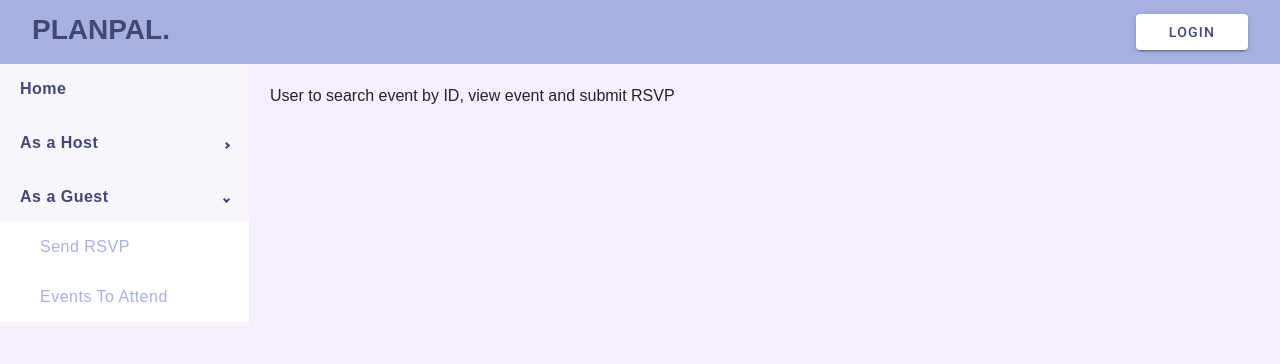
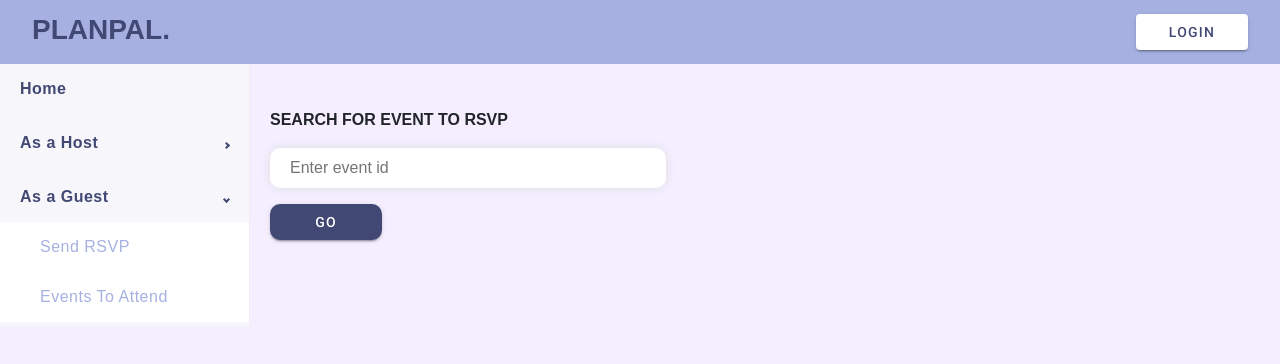
Before and after one commit to samanthatan01/PlanPal, a React (Vite) app in the folder Frontend/: page /respond in a window 1280 px wide. Shown: the top 364 px of the page. Built offline with nearby package versions, Linux system fonts and the light colour scheme.

Commit message:
Update Response.jsx
create searchbar

```diff
--- a/Frontend/src/pages/Response.jsx
+++ b/Frontend/src/pages/Response.jsx
@@ -1,13 +1,43 @@
-import React from "react";
+import React, { useState } from "react";
 import SideBar from "../components/SideBar";
+import styles from "../components/Events.module.css";
+import UserContext from "../context/user";
+import useFetch from "../hooks/useFetch";
+import { useNavigate } from "react-router-dom";
 
 const Response = () => {
+  const [searchId, setSearchId] = useState("");
+  const navigate = useNavigate();
+
+  const goToEvent = () => {
+    navigate("/events/" + searchId);
+  };
+
   return (
     <>
       <div style={{ display: "flex" }}>
         <SideBar></SideBar>
         <main style={{ flexGrow: 1, padding: "20px" }}>
-          <div>User to search event by ID, view event and submit RSVP</div>
+          <>
+            <div>
+              <br />
+              <strong> SEARCH FOR EVENT TO RSVP</strong>
+            </div>
+            <div className={`${styles.wrapper}`}>
+              <input
+                placeholder="Enter event id"
+                className={`${styles.searchbar}`}
+                onChange={(e) => {
+                  setSearchId(e.target.value);
+                }}
+              />
+            </div>
+            <div>
+              <button className={`${styles.goBtn}`} onClick={() => goToEvent()}>
+                GO
+              </button>
+            </div>
+          </>
         </main>
       </div>
     </>
```
